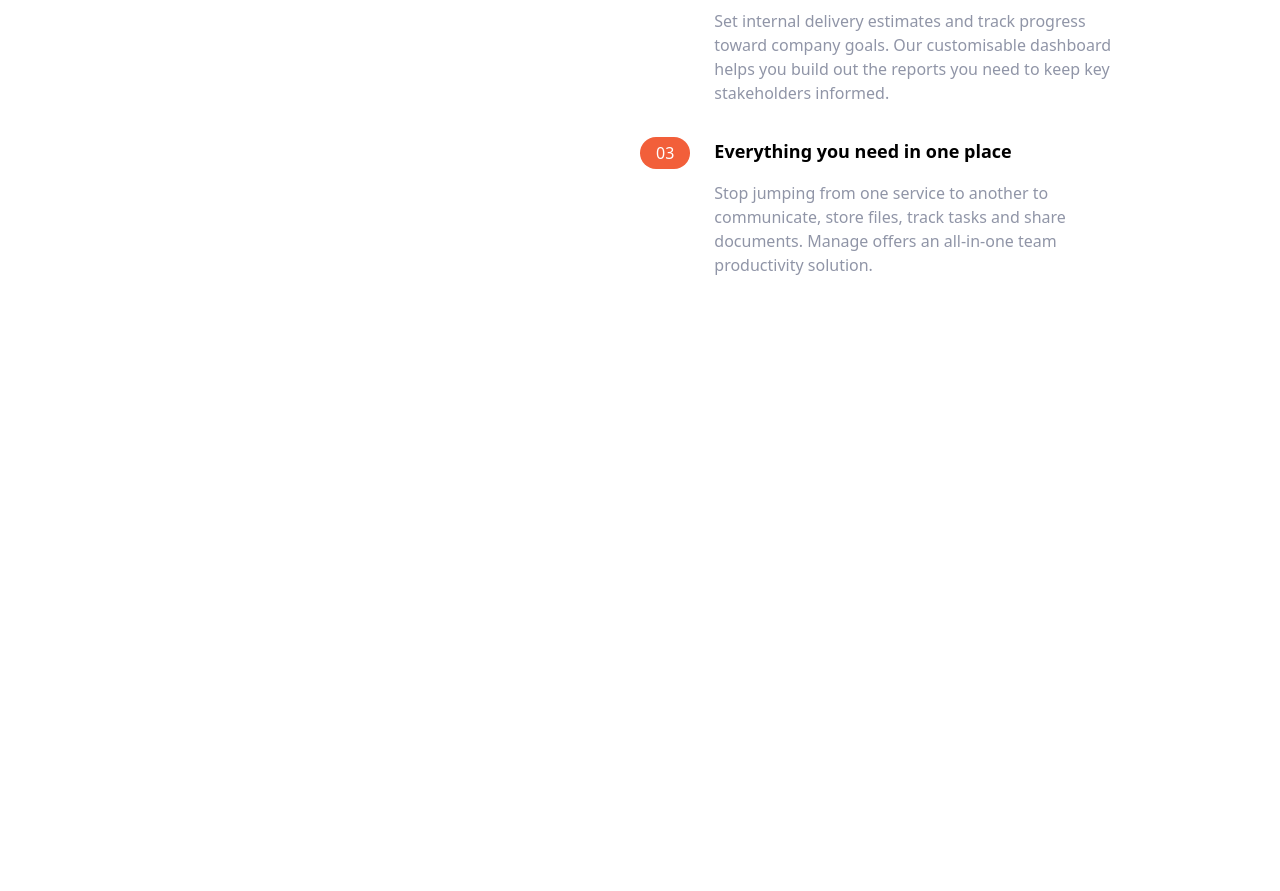
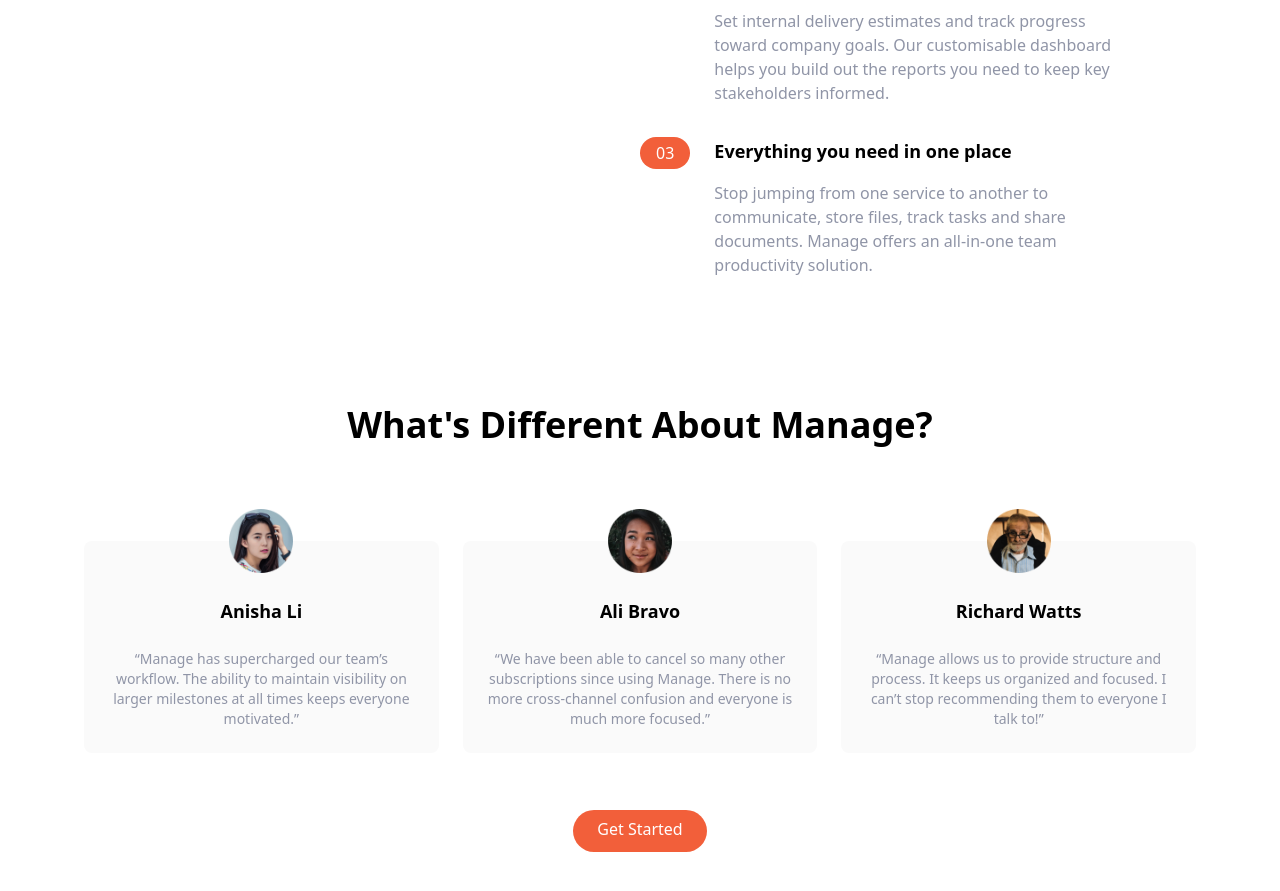
Before and after one commit to Raja-Junaid/Learning_TailwindCSS, a website: page index.html in a window 1280 px wide. Shown: the part 863-1754 px from the top of the page. Before the commit the page ends 1140 px from the top, so only its background shows below. Drawn offline with Linux system fonts and the light colour scheme.

Commit message:
Completed Testimonial Section

```diff
--- a/index.html
+++ b/index.html
@@ -165,10 +165,65 @@
         </div>
       </div>
     </section>
-    <!--==========================================================-->
+    <!--=============================================================-->
 
     <!--==================== TESTIMONIAL SECTION ====================-->
+    <section id="testimonials">
+      <div class="max-w-6xl px-5 mx-auto mt-32 text-center">
+        <h2 class="text-4xl font-bold text-center">
+          What's Different About Manage?
+        </h2>
 
+        <div class="flex flex-col mt-24 md:flex-row md:space-x-6">
+          <div
+            class="flex flex-col items-center p-6 space-y-6 rounded-lg bg-veryLightGray md:w-1/3"
+          >
+            <img src="images/avatar-anisha.png" class="w-16 -mt-14" alt="" />
+            <h5 class="text-lg font-bold">Anisha Li</h5>
+            <p class="text-sm text-darkGrayishBlue">
+              “Manage has supercharged our team’s workflow. The ability to
+              maintain visibility on larger milestones at all times keeps
+              everyone motivated.”
+            </p>
+          </div>
+
+          <div
+            class="hidden flex-col items-center p-6 space-y-6 rounded-lg bg-veryLightGray md:flex md:w-1/3"
+          >
+            <img src="images/avatar-ali.png" class="w-16 -mt-14" alt="" />
+            <h5 class="text-lg font-bold">Ali Bravo</h5>
+            <p class="text-sm text-darkGrayishBlue">
+              “We have been able to cancel so many other subscriptions since
+              using Manage. There is no more cross-channel confusion and
+              everyone is much more focused.”
+            </p>
+          </div>
+
+          <div
+            class="hidden flex-col items-center p-6 space-y-6 rounded-lg bg-veryLightGray md:flex md:w-1/3"
+          >
+            <img src="images/avatar-richard.png" class="w-16 -mt-14" alt="" />
+            <h5 class="text-lg font-bold">Richard Watts</h5>
+            <p class="text-sm text-darkGrayishBlue">
+              “Manage allows us to provide structure and process. It keeps us
+              organized and focused. I can’t stop recommending them to everyone
+              I talk to!”
+            </p>
+          </div>
+        </div>
+
+        <div class="my-16">
+          <a
+            href="#"
+            class="p-3 px-6 pt-2 text-white bg-brightRed rounded-full baseline hover:bg-brightRedLight"
+            >Get Started</a
+          >
+        </div>
+      </div>
+    </section>
     <!--=============================================================-->
+
+    <!--==================== CTA SECTION ====================-->
+    <!--=====================================================-->
   </body>
 </html>
```
Also changed, not shown: css/main.css.
